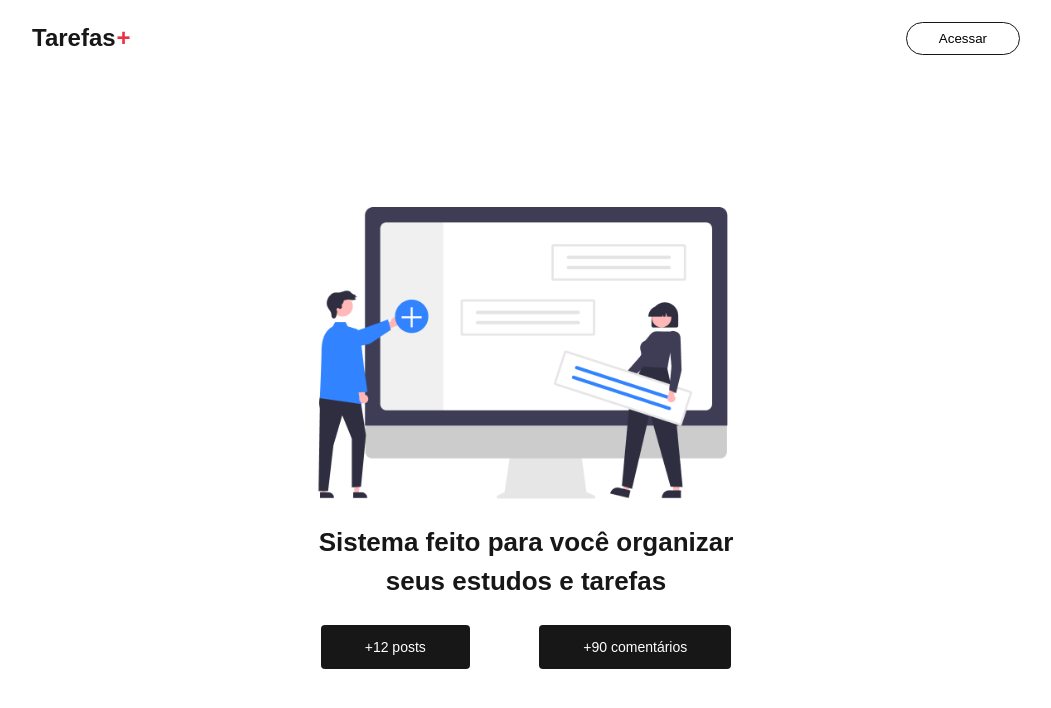
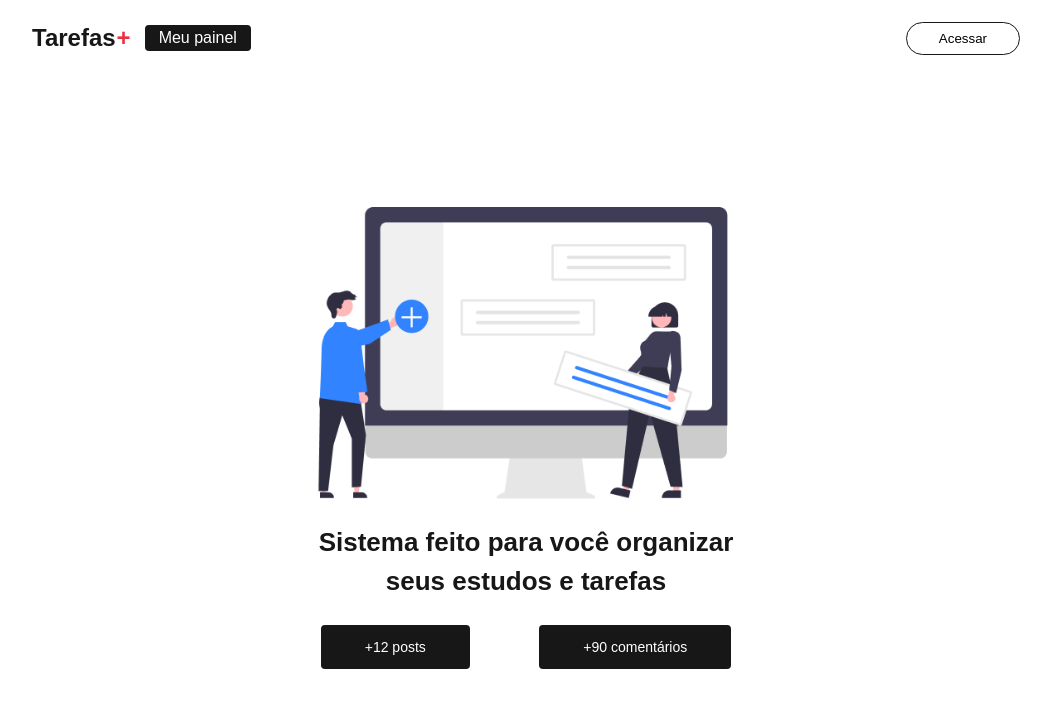
Before and after one commit to oalvesxp/nextjs-todo-list, a Next.js app in the folder tasks-app/: page / in a window 1280 px wide. Shown: the top 708 px of the page, without its empty margins (114-1165 px from the left). Built offline with nearby package versions, Linux system fonts and the light colour scheme.

Commit message:
Link para o /dashboard

```diff
--- a/tasks-app/src/components/header/Header.module.css
+++ b/tasks-app/src/components/header/Header.module.css
@@ -19,6 +19,11 @@
   text-decoration: none;
 }
 
+.nav {
+  display: flex;
+  align-items: center;
+}
+
 .nav__logo {
   font-size: 24px;
 }
@@ -26,6 +31,14 @@
 .nav__logo span {
   color: #ea3140;
   padding-left: 1px;
+}
+
+.nav__link {
+  background-color: var(--foreground);
+  color: var(--background);
+  padding: 4px 14px;
+  border-radius: 4px;
+  margin: 0 14px;
 }
 
 .login {
--- a/tasks-app/src/components/header/index.tsx
+++ b/tasks-app/src/components/header/index.tsx
@@ -11,6 +11,9 @@ export function Header() {
               Tarefas<span>+</span>
             </h1>
           </Link>
+          <Link href="/dashboard" className={`${styles.nav__link}`}>
+            Meu painel
+          </Link>
         </nav>
 
         <button className={`${styles.login}`}>Acessar</button>
```
